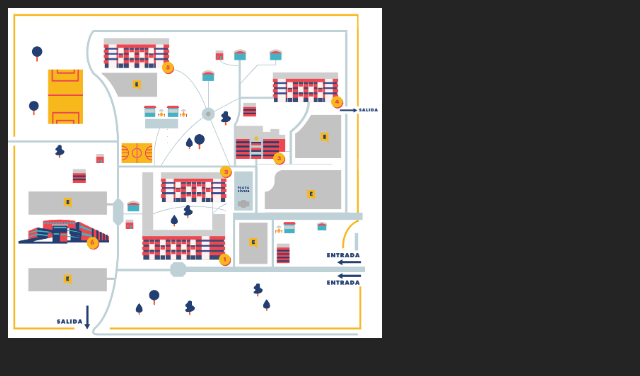
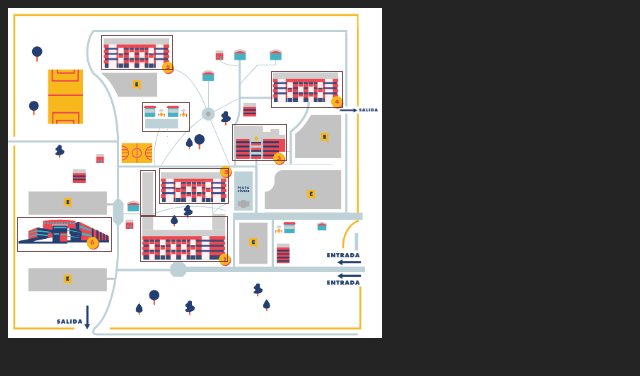
Before and after one commit to carlosegueda/mapa-interactivo-unah-cortes, a React (Vite) app in the folder mapa-unahvs/: page / in a window 1280 px wide. Shown: the top 376 px of the page, without its empty margins (0-640 px from the left). Built offline with nearby package versions, Linux system fonts and the light colour scheme; the HTML template or start-up script is replaced by a standard one.

Commit message:
panel agregado

```diff
--- a/mapa-unahvs/src/App.jsx
+++ b/mapa-unahvs/src/App.jsx
@@ -3,32 +3,79 @@ import "./map.css";
 
 const HOTSPOTS = [
   {
-    id: "biblioteca",
-    title: "Biblioteca",
-    description: "Aquí se encuentran las aulas y libros de consulta.",
-    top: "50px",
-    left: "80px",
-    width: "100px",
-    height: "80px",
+    id: "edificio1",
+    title: "Edificio 1",
+    description: "Edificio 1 bla bla bla.",
+    top: "208px",
+    left: "132px",
+    width: "88px",
+    height: "46px",
   },
   {
-    id: "cafeteria",
-    title: "Cafetería",
-    description: "Lugar para comer y relajarse.",
-    top: "200px",
-    left: "150px",
-    width: "120px",
-    height: "100px",
+    id: "edificio2",
+    title: "Edificio 2",
+    description: "Edificio 2 bla bla bla.",
+    top: "160px",
+    left: "151px",
+    width: "70px",
+    height: "36px",
   },
   {
-    id: "edificio1",
-    title: "Edificio 1",
-    description: "Aulas de Ingeniería y laboratorios.",
-    top: "100px",
-    left: "100px",
-    width: "120px",
-    height: "100px",
+    id: "edificio3",
+    title: "Edificio 3",
+    description: "Edificio 3 bla bla bla.",
+    top: "116px",
+    left: "224px",
+    width: "55px",
+    height: "37px",
   },
+  {
+    id: "edificio4",
+    title: "Edificio 4",
+    description: "Edificio 4 bla bla bla.",
+    top: "63px",
+    left: "263px",
+    width: "72px",
+    height: "37px",
+  },
+  {
+    id: "edificio5",
+    title: "Edificio 5",
+    description: "Edificio 5 bla bla bla.",
+    top: "27px",
+    left: "93px",
+    width: "72px",
+    height: "35px",
+  },
+  {
+    id: "edificio6",
+    title: "Edificio 6",
+    description: "Edificio 6 bla bla bla.",
+    top: "209px",
+    left: "9px",
+    width: "95px",
+    height: "35px",
+  },
+  {
+    id: "anexos",
+    title: "Anexos",
+    description: "Anexos bla bla bla.",
+    top: "162px",
+    left: "132px",
+    width: "16px",
+    height: "46px",
+  },
+
+  {
+    id: "cafeteria1",
+    title: "CocaCola",
+    description: "La coca bla bla bla.",
+    top: "94px",
+    left: "134px",
+    width: "48px",
+    height: "30px",
+  },
+
 ];
 
 export default function App() {
@@ -89,7 +136,6 @@ export default function App() {
               >
                 <h2>{spot.title}</h2>
                 <p>{spot.description}</p>
-                <button onClick={() => setActive(null)}>Cerrar</button>
               </div>
             );
           })()}
--- a/mapa-unahvs/src/map.css
+++ b/mapa-unahvs/src/map.css
@@ -28,7 +28,7 @@ html {
 .hotspot {
   position: absolute;
   background: rgba(255, 0, 0, 0); /* temporal para verlos */
-  border: 1px solid rgba(92, 44, 44, 0);          /* temporal */
+  border: 1px solid rgba(92, 44, 44, 0.8); /* temporal */
   cursor: pointer;
   z-index: 10;
 }
@@ -37,10 +37,21 @@ html {
 .info-panel-floating {
   background-color: rgba(0, 0, 0, 0.85);
   color: #fff;
-  padding: 10px;
+  padding: 6px;
   border-radius: 6px;
-  max-width: 200px;
-  box-shadow: 0 2px 8px rgba(0,0,0,0.3);
+  max-width: 100px;
+  box-shadow: 0 2px 8px rgba(0, 0, 0, 0.3);
   z-index: 1000;
   pointer-events: auto;
 }
+
+.info-panel-floating h2 {
+  font-size: 0.5rem;
+  margin: 0;
+  margin-bottom: 0.4rem;
+}
+
+.info-panel-floating p {
+  font-size: 0.5rem;
+  margin: 0;
+}
```
